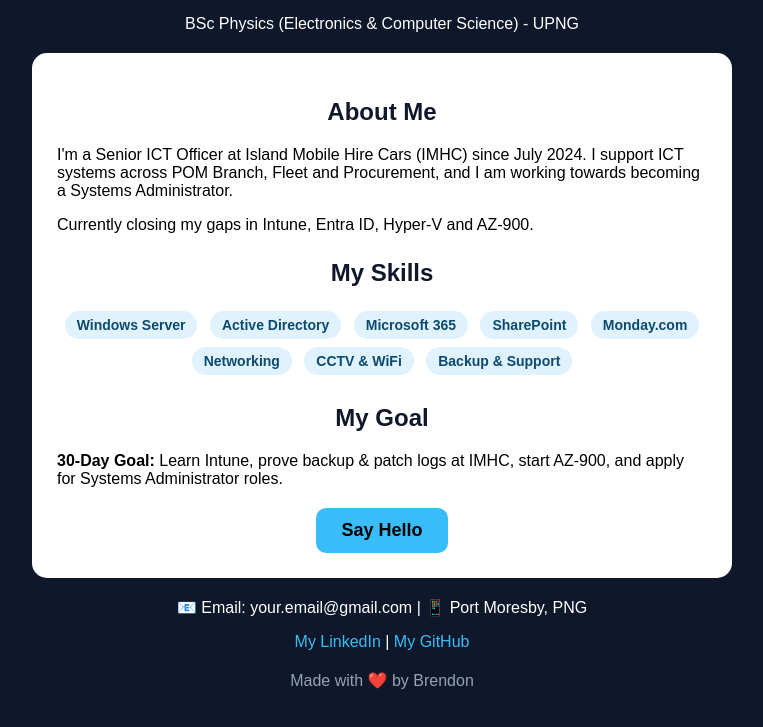
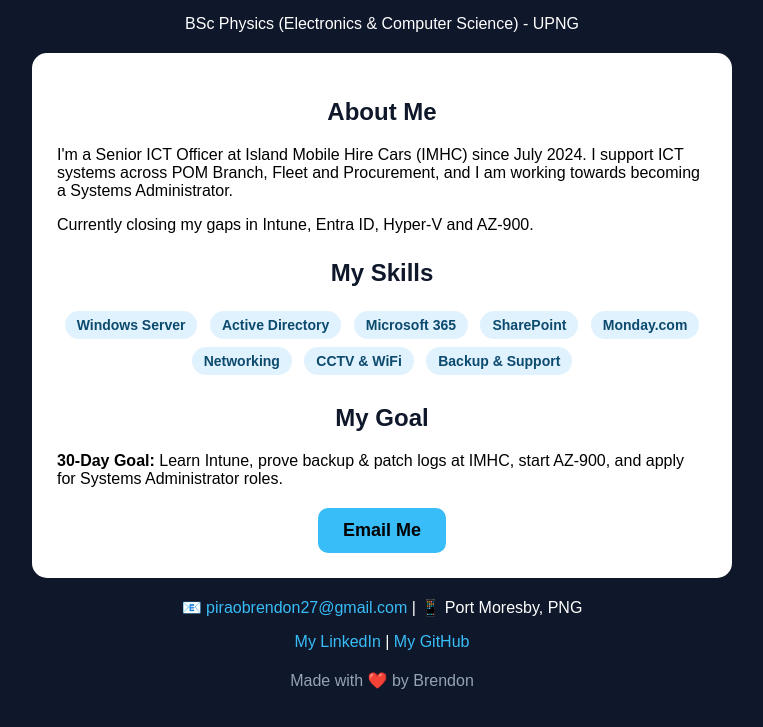
Before and after one commit to brendonpirao/brendonpirao.github.io, a plain HTML site: page index.html in a window 1280 px wide. Shown: the part 159-886 px from the top of the page, without its empty margins (258-1021 px from the left). Drawn offline with Linux system fonts and the light colour scheme.

Commit message:
Update index.html

```diff
--- a/index.html
+++ b/index.html
@@ -43,11 +43,11 @@ a { color: #38bdf8; text-decoration: none; }
 <p><b>30-Day Goal:</b> Learn Intune, prove backup & patch logs at IMHC, start AZ-900, and apply for Systems Administrator roles.</p>
 
 <div style="text-align:center; margin-top:20px;">
-<button onclick="alert('Thanks for visiting my site! - Brendon')">Say Hello</button>
+<button onclick="window.location.href='mailto:piraobrendon27@gmail.com'">Email Me</button>
 </div>
 </div>
 
-<p>📧 Email: your.email@gmail.com | 📱 Port Moresby, PNG</p>
+<p>📧 <a href="mailto:piraobrendon27@gmail.com">piraobrendon27@gmail.com</a> | 📱 Port Moresby, PNG</p>
 <p><a href="https://www.linkedin.com/in/yourname" target="_blank">My LinkedIn</a> | <a href="https://github.com/yourusername" target="_blank">My GitHub</a></p>
 
 <p class="footer">Made with ❤️ by Brendon</p>
```
